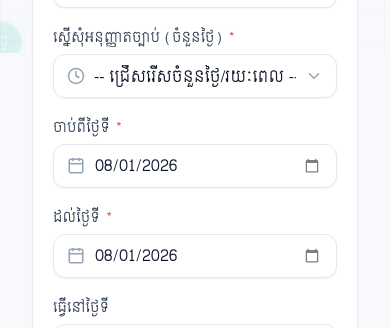
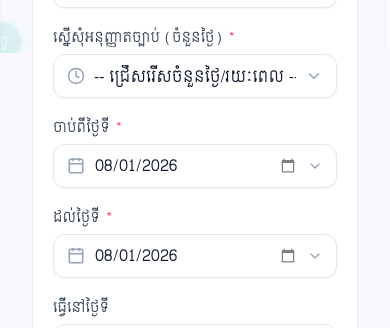
Before and after one commit to chanvichea169/dfr-inviation, a React (Vite) app: page / in a window 390 px wide. Shown: the part 791-1119 px from the top of the page. Built offline with nearby package versions, Linux system fonts and the light colour scheme; a web font is replaced by a local one.

Commit message:
responsive ui

```diff
--- a/src/components/permission-request/PermissionForm.tsx
+++ b/src/components/permission-request/PermissionForm.tsx
@@ -489,7 +489,7 @@ export default function PermissionRequestForm() {
                 )}
               </div>
 
-              {/* ចាប់ពីថ្ងៃទី */}
+              {/* ចាប់ពីថ្ងៃទី (Fixed Date Picker without Invisible Overlay) */}
               <div className="space-y-1.5">
                 <label
                   htmlFor="startDate"
@@ -497,29 +497,31 @@ export default function PermissionRequestForm() {
                 >
                   ចាប់ពីថ្ងៃទី <span className="text-rose-500">*</span>
                 </label>
-                <div className="relative">
-                  <Calendar
-                    className="absolute left-3.5 top-1/2 -translate-y-1/2 text-slate-400 pointer-events-none"
-                    size={18}
-                  />
+                <div className="relative flex items-center">
+                  <span className="absolute left-3.5 text-slate-400 pointer-events-none z-10 flex items-center">
+                    <Calendar size={18} />
+                  </span>
                   <input
                     id="startDate"
                     type="date"
-                    className={fieldClass(
+                    className={`${fieldClass(
                       Boolean(getError("startDate")),
-                      "pl-10",
-                    )}
+                      "pl-10 pr-10 w-full cursor-pointer",
+                    )}`}
                     value={formData.startDate}
                     onBlur={() => markTouched("startDate")}
                     onChange={(event) =>
                       updateData("startDate", event.target.value)
                     }
                   />
+                  <span className="absolute right-3.5 text-slate-400 pointer-events-none z-10 flex items-center">
+                    <ChevronDown size={16} />
+                  </span>
                 </div>
                 <FieldError message={getError("startDate")} />
               </div>
 
-              {/* ដល់ថ្ងៃទី */}
+              {/* ដល់ថ្ងៃទី (Fixed Date Picker without Invisible Overlay) */}
               <div className="space-y-1.5">
                 <label
                   htmlFor="endDate"
@@ -527,25 +529,27 @@ export default function PermissionRequestForm() {
                 >
                   ដល់ថ្ងៃទី <span className="text-rose-500">*</span>
                 </label>
-                <div className="relative">
-                  <Calendar
-                    className="absolute left-3.5 top-1/2 -translate-y-1/2 text-slate-400 pointer-events-none"
-                    size={18}
-                  />
+                <div className="relative flex items-center">
+                  <span className="absolute left-3.5 text-slate-400 pointer-events-none z-10 flex items-center">
+                    <Calendar size={18} />
+                  </span>
                   <input
                     id="endDate"
                     type="date"
                     min={formData.startDate}
-                    className={fieldClass(
+                    className={`${fieldClass(
                       Boolean(getError("endDate")),
-                      "pl-10",
-                    )}
+                      "pl-10 pr-10 w-full cursor-pointer",
+                    )}`}
                     value={formData.endDate}
                     onBlur={() => markTouched("endDate")}
                     onChange={(event) =>
                       updateData("endDate", event.target.value)
                     }
                   />
+                  <span className="absolute right-3.5 text-slate-400 pointer-events-none z-10 flex items-center">
+                    <ChevronDown size={16} />
+                  </span>
                 </div>
                 <FieldError message={getError("endDate")} />
               </div>
```
